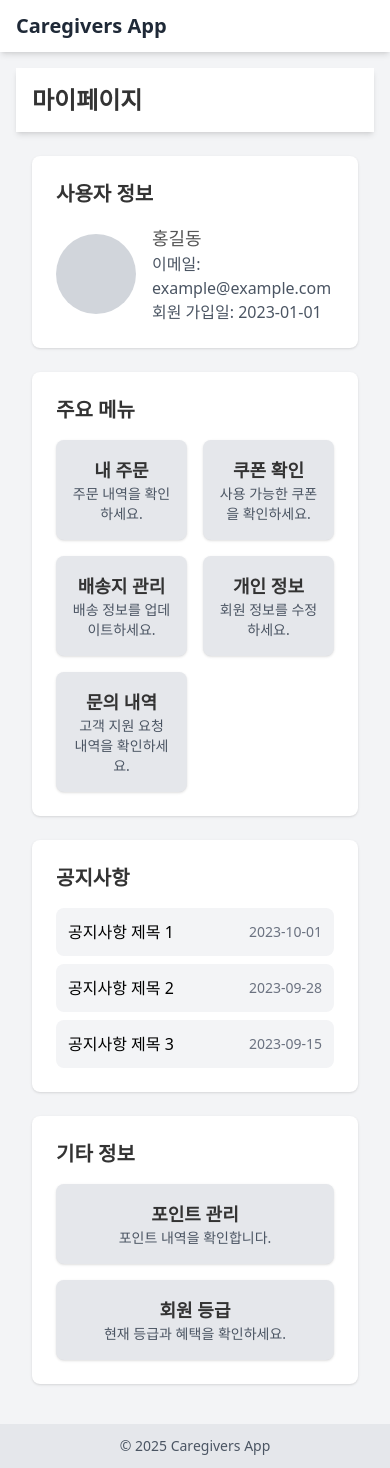
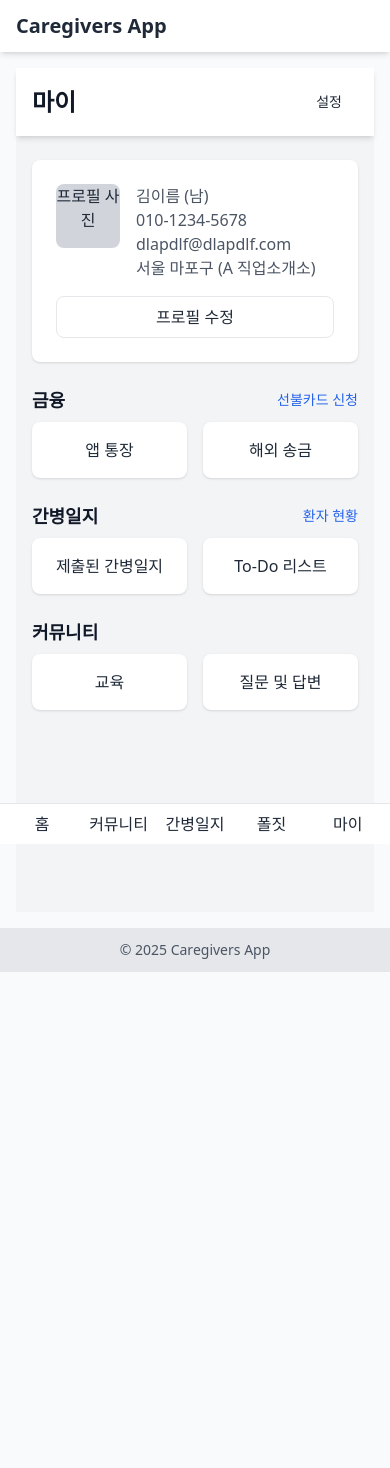
Before and after one commit to gowns12/CareNeighbors-frontend, a Next.js app: page /my-page in a window 390 px wide. After the commit the page ends 972 px from the top, so only its background shows below. Built offline with nearby package versions, Linux system fonts and the light colour scheme.

Commit message:
마이페이지 스타일 제거 및 Tailwind로 마이페이지 리팩토링 - 기존 styled-components 기반 스타일 삭제 - Tailwind CSS를 활용한 마이페이지 전체 레이아웃 및 UI 개선 - 반응형 및 접근성 향상

```diff
--- a/src/app/globals.css
+++ b/src/app/globals.css
@@ -4,15 +4,15 @@
 @tailwind components;
 @tailwind utilities;
 
+
 body {
-  margin: 0;
-  padding: 0;
-  font-family: Arial, sans-serif;
-  background: #f9f9f9;
+  @apply bg-gray-50 font-sans text-gray-800;
 }
+
 h1, h2, h3 {
-  color: #333;
+  @apply text-gray-900;
 }
+
 p {
-  color: #555;
+  @apply text-gray-600;
 }
--- a/src/app/layout.tsx
+++ b/src/app/layout.tsx
@@ -1,6 +1,5 @@
 // src/app/layout.tsx
 import "./globals.css";
-import React from "react";
 
 export const metadata = {
     title: "Caregivers App",
@@ -14,7 +13,7 @@ export default function RootLayout({
 }) {
     return (
         <html lang="ko" className="h-full">
-        <body className="min-h-screen flex flex-col bg-gray-100 font-sans">
+        <body className="min-h-screen flex flex-col bg-gray-50 h-full">
         {/* Header */}
         <header className="bg-white shadow-md py-3 px-4 sticky top-0 z-10">
             <div className="max-w-md mx-auto flex justify-between items-center">
@@ -30,7 +29,7 @@ export default function RootLayout({
         </main>
 
         {/* Footer */}
-        <footer className="bg-gray-200 py-3 px-4 text-center">
+        <footer className="bg-gray-200 py-3 px-4 text-center mt-auto">
             <p className="text-sm text-gray-600">
                 © {new Date().getFullYear()} Caregivers App
             </p>
--- a/src/app/my-page/page.tsx
+++ b/src/app/my-page/page.tsx
@@ -19,85 +19,84 @@ export default function MyPageScreen() {
             {/* Header */}
             <header className="bg-white shadow-md py-4">
                 <div className="container mx-auto px-4 flex justify-between items-center">
-                    <h1 className="text-2xl font-bold">마이페이지</h1>
+                    <h1 className="text-2xl font-bold">마이</h1>
+                    <button className="px-4 py-2 text-sm">설정</button>
                 </div>
             </header>
 
             {/* Main Content */}
             <main className="container mx-auto py-6 px-4">
-                {/* 섹션 1: 사용자 정보 */}
+                {/* 프로필 섹션 */}
                 <section className="bg-white p-6 rounded-lg shadow mb-6">
-                    <h2 className="text-xl font-semibold mb-4">사용자 정보</h2>
-                    <div className="flex items-center space-x-4">
-                        <div className="w-20 h-20 bg-gray-300 rounded-full flex-shrink-0"></div>
-                        <div>
-                            <p className="text-lg font-medium">홍길동</p>
-                            <p className="text-gray-600">이메일: example@example.com</p>
-                            <p className="text-gray-600">회원 가입일: 2023-01-01</p>
+                    <div className="flex items-start justify-between">
+                        <div className="w-16 h-16 bg-gray-300 rounded-lg flex-shrink-0 text-center">
+                            프로필 사진
                         </div>
+                        <div className="flex-grow px-4">
+                            <p className="font-medium">김이름 (남)</p>
+                            <p className="text-gray-600">010-1234-5678</p>
+                            <p className="text-gray-600">dlapdlf@dlapdlf.com</p>
+                            <p className="text-gray-600">서울 마포구 (A 직업소개소)</p>
+                        </div>
+                    </div>
+                    <button className="w-full mt-4 p-2 border rounded-lg">프로필 수정</button>
+                </section>
+
+                {/* 금융 섹션 */}
+                <section className="mb-6">
+                    <div className="flex justify-between items-center mb-2">
+                        <h2 className="text-lg font-semibold">금융</h2>
+                        <button className="text-sm text-blue-600">선불카드 신청</button>
+                    </div>
+                    <div className="grid grid-cols-2 gap-4">
+                        <button className="bg-white p-4 rounded-lg shadow text-center">
+                            앱 통장
+                        </button>
+                        <button className="bg-white p-4 rounded-lg shadow text-center">
+                            해외 송금
+                        </button>
                     </div>
                 </section>
 
-                {/* 섹션 2: 주요 메뉴 */}
-                <section className="bg-white p-6 rounded-lg shadow mb-6">
-                    <h2 className="text-xl font-semibold mb-4">주요 메뉴</h2>
-                    <div className="grid grid-cols-2 sm:grid-cols-3 gap-4">
-                        <FeatureCard title="내 주문" description="주문 내역을 확인하세요." />
-                        <FeatureCard
-                            title="쿠폰 확인"
-                            description="사용 가능한 쿠폰을 확인하세요."
-                        />
-                        <FeatureCard
-                            title="배송지 관리"
-                            description="배송 정보를 업데이트하세요."
-                        />
-                        <FeatureCard title="개인 정보" description="회원 정보를 수정하세요." />
-                        <FeatureCard
-                            title="문의 내역"
-                            description="고객 지원 요청 내역을 확인하세요."
-                        />
+                {/* 간병일지 섹션 */}
+                <section className="mb-6">
+                    <div className="flex justify-between items-center mb-2">
+                        <h2 className="text-lg font-semibold">간병일지</h2>
+                        <button className="text-sm text-blue-600">환자 현황</button>
+                    </div>
+                    <div className="grid grid-cols-2 gap-4">
+                        <button className="bg-white p-4 rounded-lg shadow text-center">
+                            제출된 간병일지
+                        </button>
+                        <button className="bg-white p-4 rounded-lg shadow text-center">
+                            To-Do 리스트
+                        </button>
                     </div>
                 </section>
 
-                {/* 섹션 3: 공지사항 */}
-                <section className="bg-white p-6 rounded-lg shadow mb-6">
-                    <h2 className="text-xl font-semibold mb-4">공지사항</h2>
-                    <ul className="space-y-2">
-                        <li className="p-3 bg-gray-100 rounded-lg hover:bg-gray-200 transition">
-                            <a href="#" className="flex justify-between items-center">
-                                <span>공지사항 제목 1</span>
-                                <time className="text-gray-500 text-sm">2023-10-01</time>
-                            </a>
-                        </li>
-                        <li className="p-3 bg-gray-100 rounded-lg hover:bg-gray-200 transition">
-                            <a href="#" className="flex justify-between items-center">
-                                <span>공지사항 제목 2</span>
-                                <time className="text-gray-500 text-sm">2023-09-28</time>
-                            </a>
-                        </li>
-                        <li className="p-3 bg-gray-100 rounded-lg hover:bg-gray-200 transition">
-                            <a href="#" className="flex justify-between items-center">
-                                <span>공지사항 제목 3</span>
-                                <time className="text-gray-500 text-sm">2023-09-15</time>
-                            </a>
-                        </li>
-                    </ul>
+                {/* 커뮤니티 섹션 */}
+                <section className="mb-6">
+                    <h2 className="text-lg font-semibold mb-2">커뮤니티</h2>
+                    <div className="grid grid-cols-2 gap-4">
+                        <button className="bg-white p-4 rounded-lg shadow text-center">
+                            교육
+                        </button>
+                        <button className="bg-white p-4 rounded-lg shadow text-center">
+                            질문 및 답변
+                        </button>
+                    </div>
                 </section>
 
-                {/* 섹션 4: 기타 정보 */}
-                <section className="bg-white p-6 rounded-lg shadow">
-                    <h2 className="text-xl font-semibold mb-4">기타 정보</h2>
-                    <div className="grid grid-cols-1 sm:grid-cols-2 gap-4">
-                        <FeatureCard
-                            title="포인트 관리"
-                            description="포인트 내역을 확인합니다."
-                        />
-                        <FeatureCard
-                            title="회원 등급"
-                            description="현재 등급과 혜택을 확인하세요."
-                        />
+                {/* Bottom Navigation */}
+                <nav className="fixed bottom-0 left-0 right-0 bg-white border-t">
+                    <div className="grid grid-cols-5 gap-2 p-2">
+                        <button className="text-center">홈</button>
+                        <button className="text-center">커뮤니티</button>
+                        <button className="text-center">간병일지</button>
+                        <button className="text-center">폴짓</button>
+                        <button className="text-center">마이</button>
                     </div>
-                </section>
+                </nav>
             </main>
         </div>
     );
--- a/src/app/styles/MyPageStyles.tsx
+++ /dev/null
@@ -1,177 +0,0 @@
-// styles/MyPageStyles.tsx
-import styled from 'styled-components';
-
-export const Container = styled.div`
-  max-width: 768px;
-  margin: 0 auto;
-  padding: 20px;
-  background-color: #ffffff;
-
-  @media (max-width: 768px) {
-    padding: 16px;
-  }
-`;
-
-export const Header = styled.header`
-  display: flex;
-  justify-content: space-between;
-  align-items: center;
-  margin-bottom: 24px;
-  padding-bottom: 12px;
-  border-bottom: 1px solid #eaeaea;
-`;
-
-export const Title = styled.h1`
-  font-size: 24px;
-  font-weight: bold;
-
-  @media (max-width: 480px) {
-    font-size: 20px;
-  }
-`;
-
-export const SettingButton = styled.button`
-  padding: 8px 16px;
-  border-radius: 20px;
-  background-color: #f5f5f5;
-  border: none;
-  cursor: pointer;
-  transition: background-color 0.2s;
-
-  &:hover {
-    background-color: #e0e0e0;
-  }
-`;
-
-export const ProfileSection = styled.section`
-  margin-bottom: 32px;
-  padding: 20px;
-  border-radius: 12px;
-  background-color: #f8f9fa;
-
-  @media (max-width: 480px) {
-    padding: 16px;
-  }
-`;
-
-export const ProfileImage = styled.div`
-  width: 100px;
-  height: 100px;
-  border-radius: 50%;
-  background-color: #e0e0e0;
-  margin: 0 auto 16px;
-  overflow: hidden;
-
-  @media (max-width: 480px) {
-    width: 80px;
-    height: 80px;
-  }
-`;
-
-export const ProfileInfo = styled.div`
-  text-align: center;
-  margin-bottom: 16px;
-`;
-
-export const ProfileName = styled.h2`
-  font-size: 20px;
-  font-weight: bold;
-  margin-bottom: 8px;
-
-  @media (max-width: 480px) {
-    font-size: 18px;
-  }
-`;
-
-export const ProfileDetail = styled.p`
-  color: #666;
-  margin-bottom: 4px;
-  font-size: 14px;
-
-  @media (max-width: 480px) {
-    font-size: 13px;
-  }
-`;
-
-export const EditButton = styled.button`
-  width: 100%;
-  padding: 12px;
-  background-color: #007AFF;
-  color: white;
-  border: none;
-  border-radius: 8px;
-  font-weight: bold;
-  cursor: pointer;
-  transition: background-color 0.2s;
-
-  &:hover {
-    background-color: #0056b3;
-  }
-
-  @media (max-width: 480px) {
-    padding: 10px;
-  }
-`;
-
-export const MenuSection = styled.section`
-  margin-top: 24px;
-`;
-
-export const MenuGroup = styled.div`
-  margin-bottom: 24px;
-  padding: 16px;
-  border-radius: 8px;
-  background-color: #ffffff;
-  box-shadow: 0 2px 4px rgba(0, 0, 0, 0.1);
-
-  @media (max-width: 480px) {
-    padding: 12px;
-  }
-`;
-
-export const MenuTitle = styled.h3`
-  font-size: 18px;
-  font-weight: bold;
-  margin-bottom: 12px;
-  color: #333;
-
-  @media (max-width: 480px) {
-    font-size: 16px;
-  }
-`;
-
-export const MenuItem = styled.div`
-  padding: 12px 0;
-  border-bottom: 1px solid #f0f0f0;
-  color: #333;
-  cursor: pointer;
-  transition: background-color 0.2s;
-
-  &:last-child {
-    border-bottom: none;
-  }
-
-  &:hover {
-    background-color: #f8f9fa;
-  }
-
-  @media (max-width: 480px) {
-    padding: 10px 0;
-  }
-`;
-
-export const TabBar = styled.nav`
-  position: fixed;
-  bottom: 0;
-  left: 0;
-  right: 0;
-  display: flex;
-  justify-content: space-around;
-  background-color: #ffffff;
-  padding: 12px 0;
-  box-shadow: 0 -2px 4px rgba(0, 0, 0, 0.1);
-
-  @media (min-width: 769px) {
-    display: none;
-  }
-`;
```
Also changed, not shown: src/components/header.tsx (+4 -6 lines).
